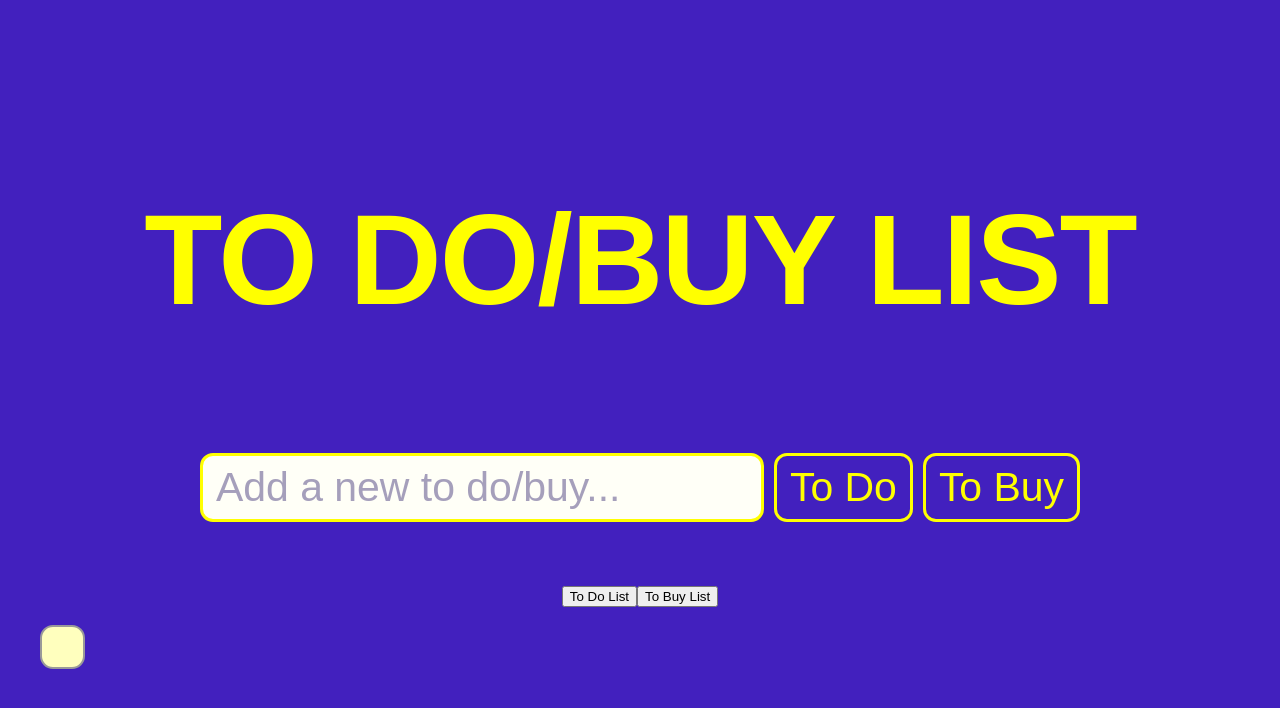
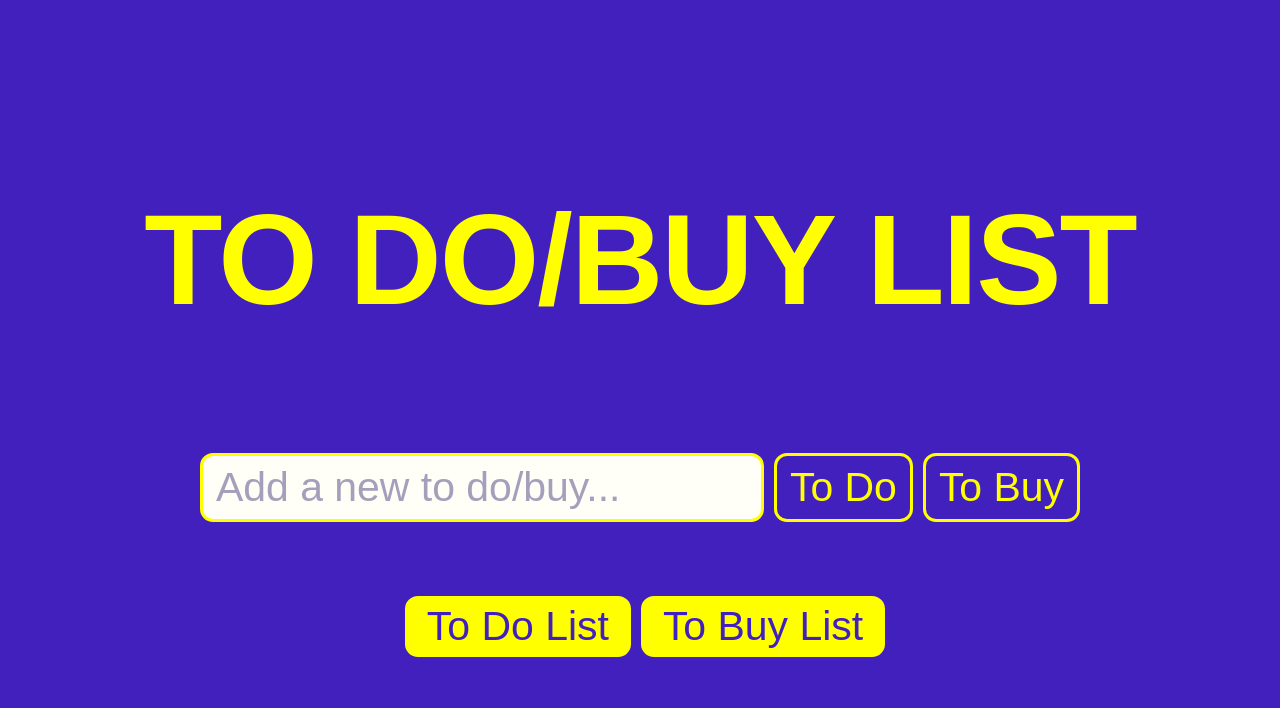
Before and after one commit to mervebalci/todo-tobuy-list, a React (Create React App) app: page / in a window 1280 px wide. Both pictures are taken after a click on the button "To Buy". Shown: the top 708 px of the page. Built offline with nearby package versions, Linux system fonts and the light colour scheme.

Commit message:
Displaying the List Items by their Category

```diff
--- a/src/App.css
+++ b/src/App.css
@@ -82,6 +82,54 @@ h1 {
   background-color: yellow;
 }
 
+#showTask {
+  padding: 4px 19px;
+  margin: 10px 0px 10px 10px;
+  font-size: 3.2vw;
+  color: rgb(66, 32, 190);
+  background-color: yellow;
+  border-style: solid;
+  border-color: yellow;
+  border-width: 3px;
+  border-radius: 13px;
+}
+
+#showTask:hover {
+  padding: 4px 19px;
+  margin: 10px 0px 10px 10px;
+  font-size: 3.2vw;
+  color: yellow;
+  border-style: solid;
+  border-color: yellow;
+  border-width: 3px;
+  border-radius: 13px;
+  background-color: rgb(66, 32, 190);
+}
+
+#showItem {
+  padding: 4px 19px;
+  margin: 10px 0px 10px 10px;
+  font-size: 3.2vw;
+  color: rgb(66, 32, 190);
+  background-color: yellow;
+  border-style: solid;
+  border-color: yellow;
+  border-width: 3px;
+  border-radius: 13px;
+}
+
+#showItem:hover {
+  padding: 4px 19px;
+  margin: 10px 0px 10px 10px;
+  font-size: 3.2vw;
+  color: yellow;
+  border-style: solid;
+  border-color: yellow;
+  border-width: 3px;
+  border-radius: 13px;
+  background-color: rgb(66, 32, 190);
+}
+
 .todoList {
   align-items: center;
   text-align: center;
--- a/src/App.js
+++ b/src/App.js
@@ -5,6 +5,7 @@ let counter = 0;
 
 export default function App() {
   const[list, setList] = useState([]);
+  const[category, setCategory] = useState("");
 
   function addTaskOrItem(category) {
     const userInput = document.getElementById('userInput').value;
@@ -18,6 +19,10 @@ export default function App() {
     document.getElementById('userInput').value = "";
   }
 
+  function showTaskOrItem(category) {
+    setCategory(category);
+  }
+
   return (
     <div className="App">
       <h1>TO DO/BUY LIST</h1>
@@ -27,29 +32,35 @@ export default function App() {
         <button id="addItem" onClick={() => addTaskOrItem("item")}>To Buy</button>
       </div>
       <div>
-        <button id="showTask">To Do List</button>
-        <button id="showItem">To Buy List</button>
+        <button id="showTask" onClick={() => showTaskOrItem("task")}>To Do List</button>
+        <button id="showItem" onClick={() => showTaskOrItem("item")}>To Buy List</button>
       </div>
-      <TodoList taskList={list} setList={setList} />
+      <TodoList list={list} setList={setList} category={category} />
     </div>
   );
 }
 
-function TodoList({ taskList, setList }) {
+function TodoList({ list, setList, category }) {
   function removeTask(id) {
-    let remainingTasks = taskList.filter((task) => {
+    let remainingTasks = list.filter((task) => {
       return task.id !== id;
     })
     setList(remainingTasks)
   }
   return (
     <ul className="todoList">
-      {taskList.map((task) =>
-        <li key={task.id} className="task">
-          <button className="checkbox" id={task.id} onClick={() => removeTask(task.id)}></button>
-          <span>{task.name}</span>
-        </li>
-      )}
+      {list.map((listItem) => {
+        if (listItem.category === category) {
+          return (
+            <li key={listItem.id} className="task">
+              <button className="checkbox" id={listItem.id} onClick={() => removeTask(listItem.id)}></button>
+              <span>{listItem.name}</span>
+            </li>
+          );
+        } else {
+          return null;
+        }
+      })}
     </ul>
   )
 }
```
